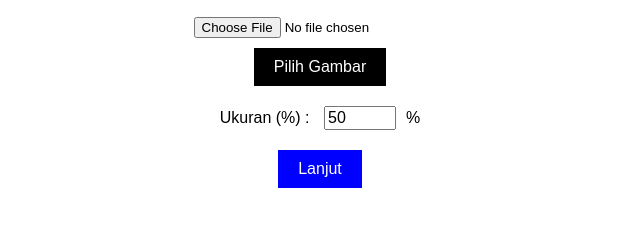
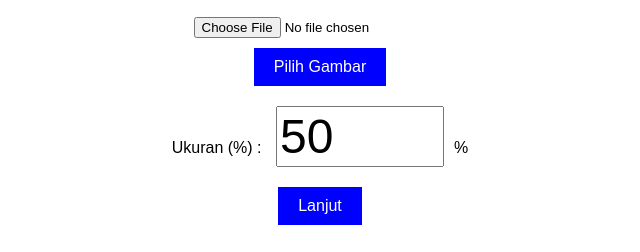
Before and after one commit to Ariyateguhjatmiko/Resize-Image, a plain HTML site: page index.html in a window 1280 px wide. Shown: the part 71-323 px from the top of the page, without its empty margins (320-960 px from the left). Drawn offline with Linux system fonts and the light colour scheme.

Commit message:
Update index.html

```diff
--- a/index.html
+++ b/index.html
@@ -24,7 +24,7 @@
       font-size: 16px;
     }
     #uploadBtn {
-      background-color: black;
+      background-color: blue;
     }
     #processBtn {
       background-color: blue;
@@ -35,7 +35,7 @@
     }
     #scaleInput {
       color: black;
-      font-size: 16px;
+      font-size: 48px;
       margin: 10px;
     }
     canvas {
```
